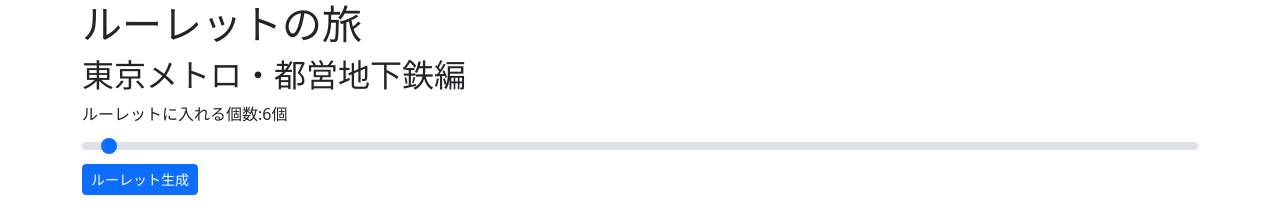
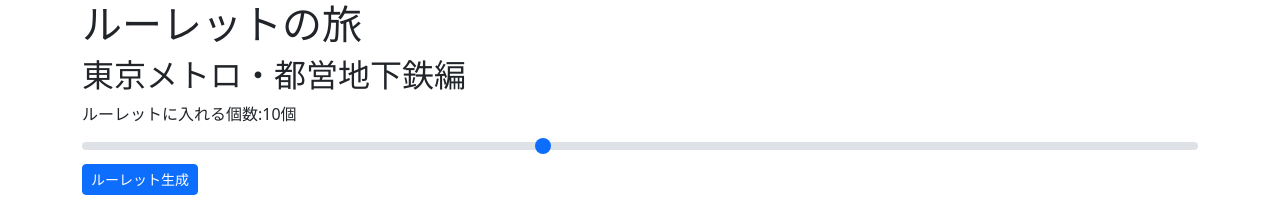
Before and after one commit to Showichiro/roulette-trip, a React (Vite) app: page / in a window 1280 px wide. Shown: the top 208 px of the page. Built offline with nearby package versions, Linux system fonts and the light colour scheme.

Commit message:
ルーレットの色を調整+駅の重複を削除

```diff
--- a/src/App.tsx
+++ b/src/App.tsx
@@ -18,7 +18,7 @@
 
 function App() {
   // ルーレットの幅
-  const [range, setRange] = useState(6);
+  const [range, setRange] = useState(10);
 
   // range変更ハンドラ
   const handleChangeRange = useCallback(
@@ -68,8 +68,8 @@
           <Form.Range
             value={range}
             onChange={handleChangeRange}
-            min={1}
-            max={list.length}
+            min={3}
+            max={20}
           />
         </Form.Group>
         {/* ルーレット再生成ボタン */}
@@ -88,7 +88,13 @@
             data={data}
             mustStartSpinning={start}
             prizeNumber={prize}
-            backgroundColors={["#0000ff", "#008000", "#ffd700"]}
+            backgroundColors={[
+              "#87cefa",
+              "#f0e68c",
+              "#ffc0cb",
+              "#ffdab9",
+              "#dcdcdc",
+            ]}
           />
           <Button onClick={handleClickSpin}>SPIN</Button>
         </Form.Group>
@@ -99,295 +105,220 @@
 
 // 駅名
 const list = [
-  "浅草駅",
-  "田原町駅",
-  "稲荷町駅",
+  "一之江駅",
+  "三ノ輪駅",
+  "三田駅",
+  "三越前駅",
+  "上野広小路駅",
+  "上野御徒町駅",
   "上野駅",
-  "上野広小路駅",
-  "末広町駅",
-  "神田駅",
-  "三越前駅",
-  "日本橋駅",
-  "京橋駅",
-  "銀座駅",
-  "新橋駅",
-  "虎ノ門駅",
-  "溜池山王駅",
-  "赤坂見附駅",
-  "青山一丁目駅",
-  "外苑前駅",
-  "表参道駅",
-  "渋谷駅",
-  "方南町駅",
+  "両国駅",
+  "中井駅",
+  "中延駅",
+  "中目黒駅",
+  "中野坂上駅",
   "中野富士見町駅",
   "中野新橋駅",
-  "新大塚駅",
-  "池袋駅",
-  "茗荷谷駅",
-  "後楽園駅",
-  "御茶ノ水駅",
-  "本郷三丁目駅",
-  "淡路町駅",
-  "大手町駅",
-  "東京駅",
-  "霞ケ関駅",
-  "銀座駅",
-  "国会議事堂前駅",
-  "赤坂見附駅",
+  "中野駅",
+  "乃木坂駅",
+  "九段下駅",
+  "二重橋前駅",
+  "五反田駅",
+  "京橋駅",
+  "人形町駅",
+  "代々木上原駅",
+  "代々木公園駅",
+  "代々木駅",
+  "仲御徒町駅",
+  "住吉駅",
+  "入谷駅",
+  "八丁堀駅",
+  "六本木一丁目駅",
+  "六本木駅",
+  "内幸町駅",
+  "勝どき駅",
+  "北千住駅",
+  "北参道駅",
+  "北綾瀬駅",
+  "千川駅",
+  "千石駅",
+  "千駄木駅",
+  "半蔵門駅",
+  "南千住駅",
+  "南砂町駅",
+  "南行徳駅",
+  "南阿佐ケ谷駅",
+  "原木中山駅",
+  "和光市駅",
   "四ツ谷駅",
   "四谷三丁目駅",
-  "新宿御苑前駅",
-  "新宿三丁目駅",
-  "新宿駅",
-  "西新宿駅",
-  "中野坂上駅",
-  "新中野駅",
-  "東高円寺駅",
-  "新高円寺駅",
-  "南阿佐ケ谷駅",
-  "荻窪駅",
-  "北千住駅",
-  "南千住駅",
-  "三ノ輪駅",
-  "入谷駅",
-  "上野駅",
-  "仲御徒町駅",
-  "秋葉原駅",
-  "小伝馬町駅",
-  "人形町駅",
-  "茅場町駅",
-  "八丁堀駅",
-  "築地駅",
-  "東銀座駅",
-  "銀座駅",
-  "日比谷駅",
-  "霞ケ関駅",
-  "神谷町駅",
-  "六本木駅",
-  "広尾駅",
-  "恵比寿駅",
-  "中目黒駅",
-  "行徳駅",
-  "原木中山駅",
-  "南行徳駅",
-  "東陽町駅",
-  "妙典駅",
-  "南砂町駅",
-  "西葛西駅",
-  "葛西駅",
-  "浦安駅",
-  "西船橋駅",
-  "木場駅",
-  "門前仲町駅",
-  "茅場町駅",
-  "日本橋駅",
-  "大手町駅",
-  "竹橋駅",
-  "九段下駅",
-  "飯田橋駅",
-  "神楽坂駅",
-  "高田馬場駅",
-  "早稲田駅",
-  "落合駅",
-  "中野駅",
-  "北綾瀬駅",
-  "綾瀬駅",
-  "代々木上原駅",
-  "代々木公園駅",
-  "明治神宮前駅",
-  "根津駅",
-  "湯島駅",
-  "新御茶ノ水駅",
-  "大手町駅",
-  "二重橋前駅",
-  "日比谷駅",
   "国会議事堂前駅",
-  "赤坂駅",
-  "乃木坂駅",
-  "表参道駅",
-  "霞ケ関駅",
-  "千駄木駅",
-  "西日暮里駅",
-  "町屋駅",
-  "北千住駅",
-  "和光市駅",
+  "国立競技場前駅",
   "地下鉄成増駅",
   "地下鉄赤塚駅",
+  "外苑前駅",
+  "大島駅",
+  "大手町駅",
+  "大門駅",
+  "妙典駅",
+  "宝町駅",
+  "小伝馬町駅",
+  "小川町駅",
+  "小竹向原駅",
+  "岩本町駅",
+  "巣鴨駅",
+  "市ケ谷駅",
   "平和台駅",
+  "広尾駅",
+  "後楽園駅",
+  "御成門駅",
+  "御茶ノ水駅",
+  "志村三丁目駅",
+  "志村坂上駅",
+  "志茂駅",
+  "恵比寿駅",
+  "戸越駅",
+  "押上駅",
+  "新中野駅",
+  "新大塚駅",
+  "新宿三丁目駅",
+  "新宿御苑前駅",
+  "新宿西口駅",
+  "新宿駅",
+  "新富町駅",
+  "新御徒町駅",
+  "新御茶ノ水駅",
+  "新木場駅",
+  "新板橋駅",
+  "新橋駅",
+  "新江古田駅",
+  "新高円寺駅",
+  "新高島平駅",
+  "方南町駅",
+  "日本橋駅",
+  "日比谷駅",
+  "早稲田駅",
+  "明治神宮前駅",
+  "春日駅",
+  "曙橋駅",
+  "月島駅",
+  "有楽町駅",
+  "木場駅",
+  "末広町駅",
+  "本八幡駅",
+  "本所吾妻橋駅",
+  "本蓮沼駅",
+  "本郷三丁目駅",
+  "本駒込駅",
+  "東中野駅",
+  "東京駅",
+  "東大前駅",
+  "東大島駅",
+  "東新宿駅",
+  "東日本橋駅",
+  "東池袋駅",
+  "東銀座駅",
+  "東陽町駅",
+  "東高円寺駅",
+  "板橋区役所前駅",
+  "板橋本町駅",
+  "根津駅",
+  "桜田門駅",
+  "森下駅",
+  "水天宮前駅",
+  "水道橋駅",
   "氷川台駅",
-  "小竹向原駅",
-  "千川駅",
-  "要町駅",
+  "永田町駅",
+  "汐留駅",
+  "江戸川橋駅",
   "池袋駅",
-  "東池袋駅",
-  "護国寺駅",
-  "江戸川橋駅",
-  "飯田橋駅",
-  "市ケ谷駅",
-  "麹町駅",
-  "永田町駅",
-  "桜田門駅",
-  "有楽町駅",
-  "銀座一丁目駅",
-  "新富町駅",
-  "月島駅",
-  "豊洲駅",
-  "辰巳駅",
-  "新木場駅",
+  "泉岳寺駅",
+  "浅草橋駅",
+  "浅草駅",
+  "浜町駅",
+  "浦安駅",
+  "淡路町駅",
+  "清澄白河駅",
   "渋谷駅",
-  "表参道駅",
-  "青山一丁目駅",
-  "永田町駅",
-  "半蔵門駅",
-  "九段下駅",
-  "神保町駅",
-  "大手町駅",
-  "三越前駅",
-  "水天宮前駅",
-  "清澄白河駅",
-  "住吉駅",
-  "錦糸町駅",
-  "押上駅",
-  "目黒駅",
+  "湯島駅",
+  "溜池山王駅",
+  "牛込柳町駅",
+  "牛込神楽坂駅",
+  "王子神谷駅",
+  "王子駅",
+  "瑞江駅",
+  "田原町駅",
+  "町屋駅",
+  "白山駅",
   "白金台駅",
   "白金高輪駅",
+  "目黒駅",
+  "神保町駅",
+  "神楽坂駅",
+  "神田駅",
+  "神谷町駅",
+  "秋葉原駅",
+  "稲荷町駅",
+  "竹橋駅",
+  "築地市場駅",
+  "築地駅",
+  "篠崎駅",
+  "綾瀬駅",
+  "練馬春日町駅",
+  "練馬駅",
+  "船堀駅",
+  "芝公園駅",
+  "若松河田駅",
+  "茅場町駅",
+  "茗荷谷駅",
+  "荻窪駅",
+  "菊川駅",
+  "落合南長崎駅",
+  "落合駅",
+  "葛西駅",
+  "蓮根駅",
+  "蔵前駅",
+  "虎ノ門駅",
+  "行徳駅",
+  "表参道駅",
+  "西ケ原駅",
+  "西台駅",
+  "西大島駅",
+  "西巣鴨駅",
+  "西新宿五丁目駅",
+  "西新宿駅",
+  "西日暮里駅",
+  "西早稲田駅",
+  "西船橋駅",
+  "西葛西駅",
+  "西馬込駅",
+  "西高島平駅",
+  "要町駅",
+  "護国寺駅",
+  "豊島園駅",
+  "豊洲駅",
+  "赤坂見附駅",
+  "赤坂駅",
+  "赤羽岩淵駅",
+  "赤羽橋駅",
+  "辰巳駅",
+  "都庁前駅",
+  "銀座一丁目駅",
+  "銀座駅",
+  "錦糸町駅",
+  "門前仲町駅",
+  "雑司が谷駅",
+  "霞ケ関駅",
+  "青山一丁目駅",
+  "飯田橋駅",
+  "馬喰横山駅",
+  "馬込駅",
+  "駒込駅",
+  "高島平駅",
+  "高田馬場駅",
+  "高輪台駅",
+  "麹町駅",
   "麻布十番駅",
-  "六本木一丁目駅",
-  "溜池山王駅",
-  "永田町駅",
-  "四ツ谷駅",
-  "市ケ谷駅",
-  "飯田橋駅",
-  "後楽園駅",
-  "東大前駅",
-  "本駒込駅",
-  "駒込駅",
-  "西ケ原駅",
-  "王子駅",
-  "王子神谷駅",
-  "志茂駅",
-  "赤羽岩淵駅",
-  "和光市駅",
-  "地下鉄成増駅",
-  "地下鉄赤塚駅",
-  "平和台駅",
-  "氷川台駅",
-  "小竹向原駅",
-  "千川駅",
-  "要町駅",
-  "池袋駅",
-  "雑司が谷駅",
-  "西早稲田駅",
-  "東新宿駅",
-  "新宿三丁目駅",
-  "北参道駅",
-  "明治神宮前駅",
-  "渋谷駅",
-  "西馬込駅",
-  "馬込駅",
-  "中延駅",
-  "戸越駅",
-  "五反田駅",
-  "高輪台駅",
-  "泉岳寺駅",
-  "三田駅",
-  "大門駅",
-  "新橋駅",
-  "東銀座駅",
-  "宝町駅",
-  "日本橋駅",
-  "人形町駅",
-  "東日本橋駅",
-  "浅草橋駅",
-  "蔵前駅",
-  "浅草駅",
-  "本所吾妻橋駅",
-  "押上駅",
-  "目黒駅",
-  "白金台駅",
-  "白金高輪駅",
-  "三田駅",
-  "芝公園駅",
-  "御成門駅",
-  "内幸町駅",
-  "日比谷駅",
-  "大手町駅",
-  "神保町駅",
-  "水道橋駅",
-  "春日駅",
-  "白山駅",
-  "千石駅",
-  "巣鴨駅",
-  "西巣鴨駅",
-  "新板橋駅",
-  "板橋区役所前駅",
-  "板橋本町駅",
-  "本蓮沼駅",
-  "志村坂上駅",
-  "志村三丁目駅",
-  "蓮根駅",
-  "西台駅",
-  "高島平駅",
-  "新高島平駅",
-  "西高島平駅",
-  "新宿駅",
-  "新宿三丁目駅",
-  "曙橋駅",
-  "市ケ谷駅",
-  "九段下駅",
-  "神保町駅",
-  "小川町駅",
-  "岩本町駅",
-  "馬喰横山駅",
-  "浜町駅",
-  "森下駅",
-  "菊川駅",
-  "住吉駅",
-  "西大島駅",
-  "大島駅",
-  "東大島駅",
-  "船堀駅",
-  "一之江駅",
-  "瑞江駅",
-  "篠崎駅",
-  "本八幡駅",
-  "新宿西口駅",
-  "東新宿駅",
-  "若松河田駅",
-  "牛込柳町駅",
-  "牛込神楽坂駅",
-  "飯田橋駅",
-  "春日駅",
-  "本郷三丁目駅",
-  "上野御徒町駅",
-  "新御徒町駅",
-  "蔵前駅",
-  "両国駅",
-  "森下駅",
-  "清澄白河駅",
-  "門前仲町駅",
-  "月島駅",
-  "勝どき駅",
-  "築地市場駅",
-  "汐留駅",
-  "大門駅",
-  "赤羽橋駅",
-  "麻布十番駅",
-  "六本木駅",
-  "青山一丁目駅",
-  "国立競技場前駅",
-  "代々木駅",
-  "新宿駅",
-  "都庁前駅",
-  "西新宿五丁目駅",
-  "中野坂上駅",
-  "東中野駅",
-  "中井駅",
-  "落合南長崎駅",
-  "新江古田駅",
-  "練馬駅",
-  "豊島園駅",
-  "練馬春日町駅",
   "光が丘駅",
 ];
 
```
